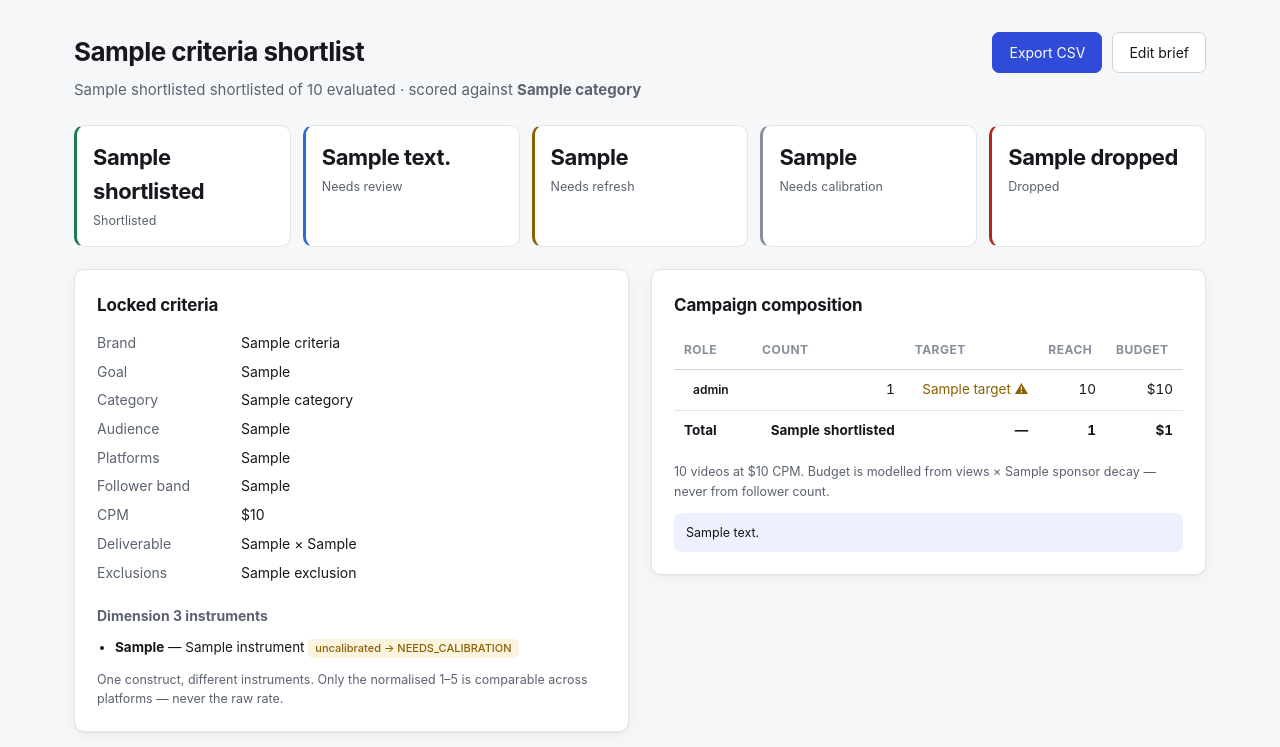
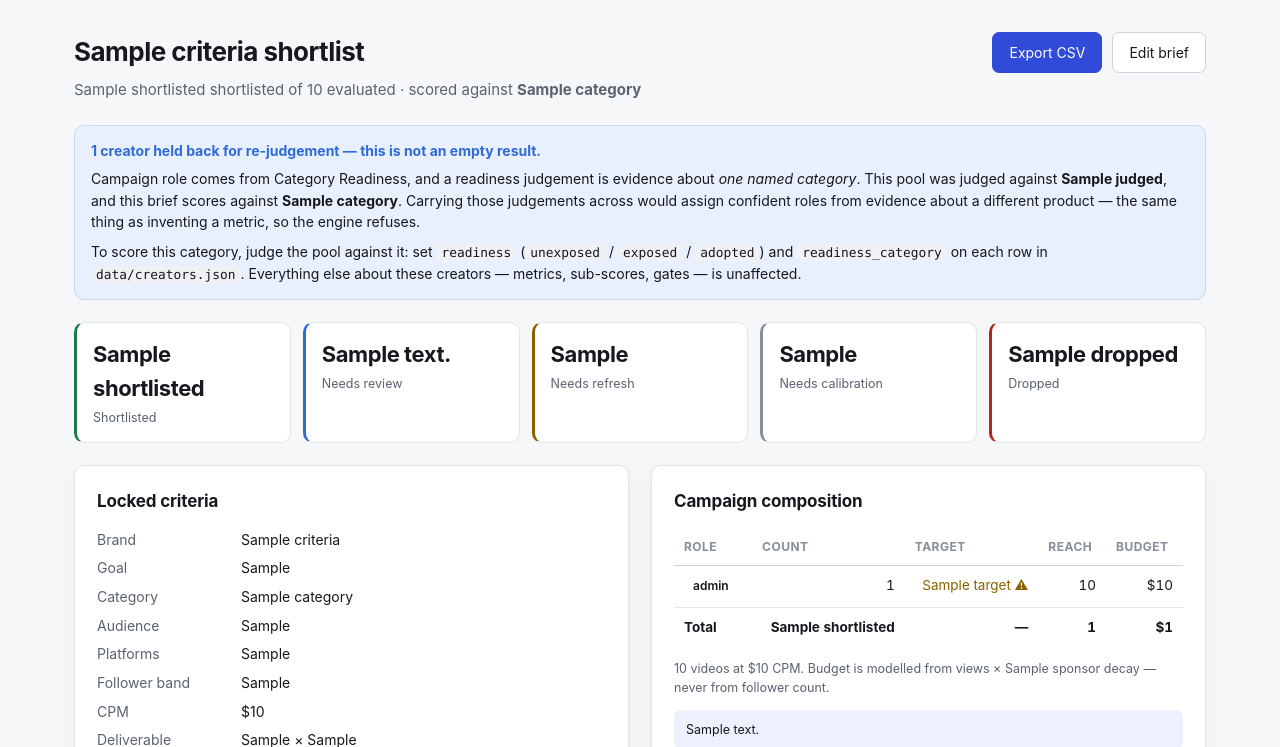
Before and after one commit to nomadiclives/passionfroot-creator-discovery, a Flask app: template creator-scout-agent/templates/results.html in a window 1280 px wide. Shown: the part 61-808 px from the top of the page. Run offline with Flask 3, Linux system fonts and the light colour scheme; the template is opened without the code that fills it: most values are stand-ins (such as "Sample title", 1, 10 or a date in 2020).

Commit message:
Explain an empty roster on the screen where it happens
A brief in a category the pool was never judged against returns zero
shortlisted. Until now the only explanation was the per-row status reason,
sitting in a greyed-out table below an empty composition panel — which is
exactly where nobody looks when the thing above it is blank. The engine's most
defensible refusal was its most bug-looking output.

Screen 2 now leads with the reason: how many creators are held back, which
category they were judged against, which one this brief scores against, why
carrying the judgement across would be the same as inventing a metric, and the
two fields to set to score the new category.

A second banner covers emptiness from any other cause — a LinkedIn-only brief
drops the whole pool on the platform check — so an unrelated empty roster is
never blamed on the readiness guard. Tests hold both cases apart, and hold that
neither banner appears on a normal run.

scorer.build_shortlist() now returns `readiness_mismatch` and
`judged_categories` so the UI reads a flag rather than parsing the reason
string.

Suite: 86 passing.

Co-Authored-By: Claude Opus 5 <noreply@anthropic.com>
Claude-Session: https://claude.ai/code/session_01Es4JckzyvUuVeCfEmjDogm

```diff
--- a/creator-scout-agent/scorer.py
+++ b/creator-scout-agent/scorer.py
@@ -658,6 +658,9 @@ def score_creator(creator: dict, criteria: dict) -> dict:
             f"scores against “{brief_category}” — re-judge before use",
             notes=d3_notes,
         ))
+        # Machine-readable, so callers can explain an empty roster without
+        # parsing the reason string.
+        result["readiness_mismatch"] = judged_against
         return result
 
     role = assign_role(readiness)
@@ -815,12 +818,19 @@ def build_shortlist(brief: dict, creators: str | Iterable[dict]) -> dict:
     table = shortlist + overflow + review + calibration + refresh + dropped
     assert len(table) == len(scored), "a creator fell out of the table"
 
+    # Rows held back because their readiness was judged against another
+    # category. This is the most common reason a roster comes back empty, and
+    # an empty roster with no explanation reads as a broken run.
+    mismatched = [c for c in review if c.get("readiness_mismatch")]
+
     return {
         "criteria": criteria,
         "shortlist": shortlist,
         "table": table,
         "needs_refresh": refresh,
         "needs_review": review,
+        "readiness_mismatch": mismatched,
+        "judged_categories": sorted({c["readiness_mismatch"] for c in mismatched}),
         "needs_calibration": calibration,
         "dropped": dropped,
         "composition": composition_summary(shortlist, criteria),
--- a/creator-scout-agent/static/styles.css
+++ b/creator-scout-agent/static/styles.css
@@ -376,3 +376,16 @@ code {
   white-space: nowrap;
 }
 .tier { white-space: nowrap; }
+
+/* An informational alert, not a failure: the engine declining to guess is the
+   product working. Styled to read as an explanation rather than an error. */
+.alert-info {
+  background: var(--blue-soft);
+  border-color: #c5d8f7;
+  color: var(--ink);
+}
+/* Only the heading is a block — inline <strong> inside the body text (the
+   category names) must stay inline or the sentence breaks apart. */
+.alert-info > strong { display: block; margin-bottom: 6px; color: var(--blue); }
+.alert-info p { margin: 8px 0 0; }
+.alert-info p:first-of-type { margin-top: 6px; }
--- a/creator-scout-agent/templates/results.html
+++ b/creator-scout-agent/templates/results.html
@@ -31,6 +31,38 @@
     <a class="btn" href="{{ url_for('index') }}">Edit brief</a>
   </div>
 </section>
+
+{% if result.readiness_mismatch %}
+<div class="alert alert-info">
+  <strong>
+    {{ result.readiness_mismatch|length }} creator{{ "s" if result.readiness_mismatch|length != 1 }}
+    held back for re-judgement — this is not an empty result.
+  </strong>
+  <p>
+    Campaign role comes from Category Readiness, and a readiness judgement is evidence
+    about <em>one named category</em>. This pool was judged against
+    {% for judged in result.judged_categories %}<strong>{{ judged }}</strong>{% if not loop.last %}, {% endif %}{% endfor %},
+    and this brief scores against <strong>{{ criteria.category }}</strong>. Carrying those
+    judgements across would assign confident roles from evidence about a different
+    product — the same thing as inventing a metric, so the engine refuses.
+  </p>
+  <p>
+    To score this category, judge the pool against it: set <code>readiness</code>
+    (<code>unexposed</code> / <code>exposed</code> / <code>adopted</code>) and
+    <code>readiness_category</code> on each row in <code>data/creators.json</code>.
+    Everything else about these creators — metrics, sub-scores, gates — is unaffected.
+  </p>
+</div>
+{% elif not result.shortlist %}
+<div class="alert alert-info">
+  <strong>Nothing was shortlisted.</strong>
+  <p>
+    All {{ counts.evaluated }} creators were evaluated and none came through: see the
+    status on each row below for why. Common causes are a follower band or platform set
+    that excludes the pool, or metrics that have not been sourced yet.
+  </p>
+</div>
+{% endif %}
 
 <section class="counts">
   <div class="count count-keep"><b>{{ counts.shortlisted }}</b><span>Shortlisted</span></div>
```
Also changed, not shown: creator-scout-agent/tests/test_app.py (+40 -0 lines).
